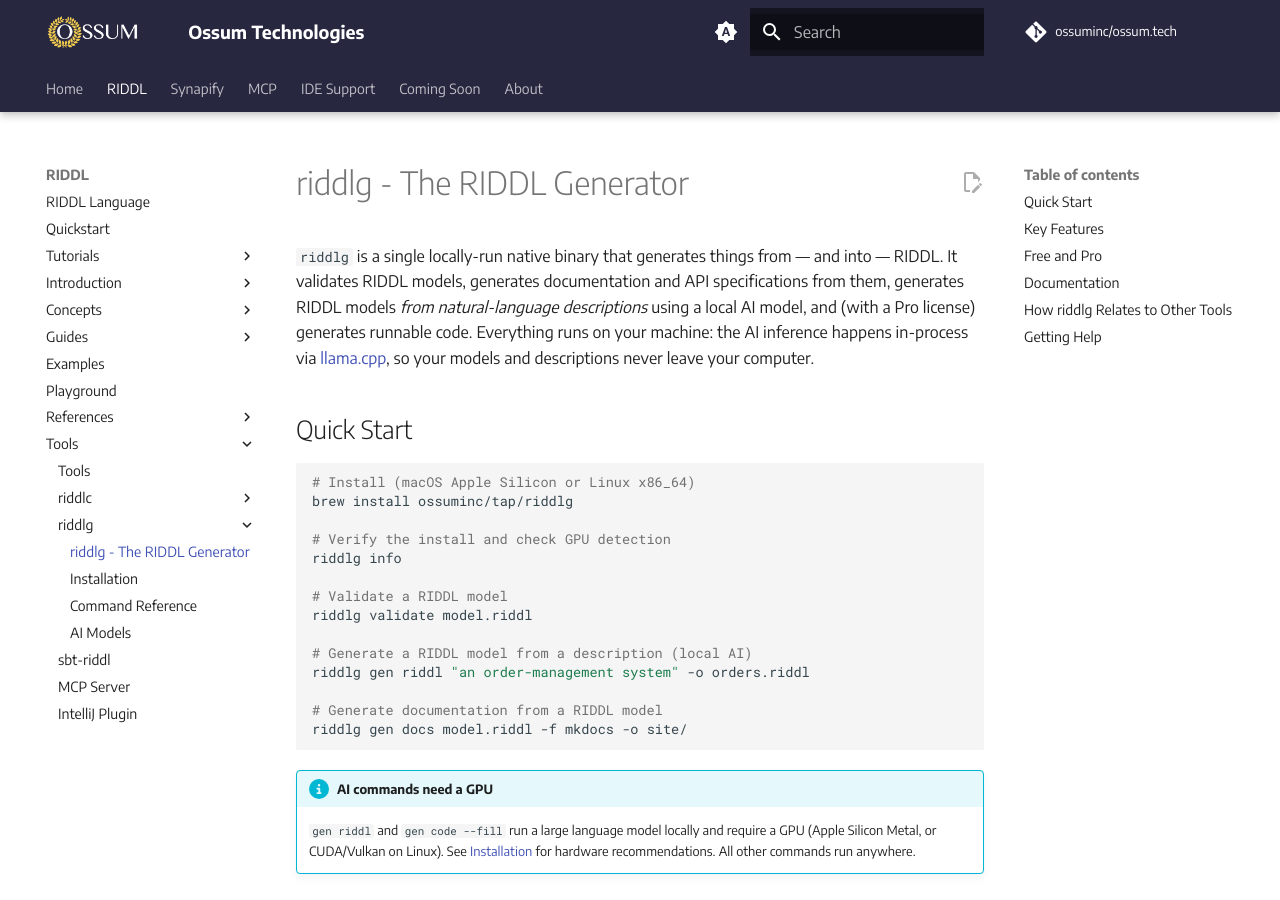
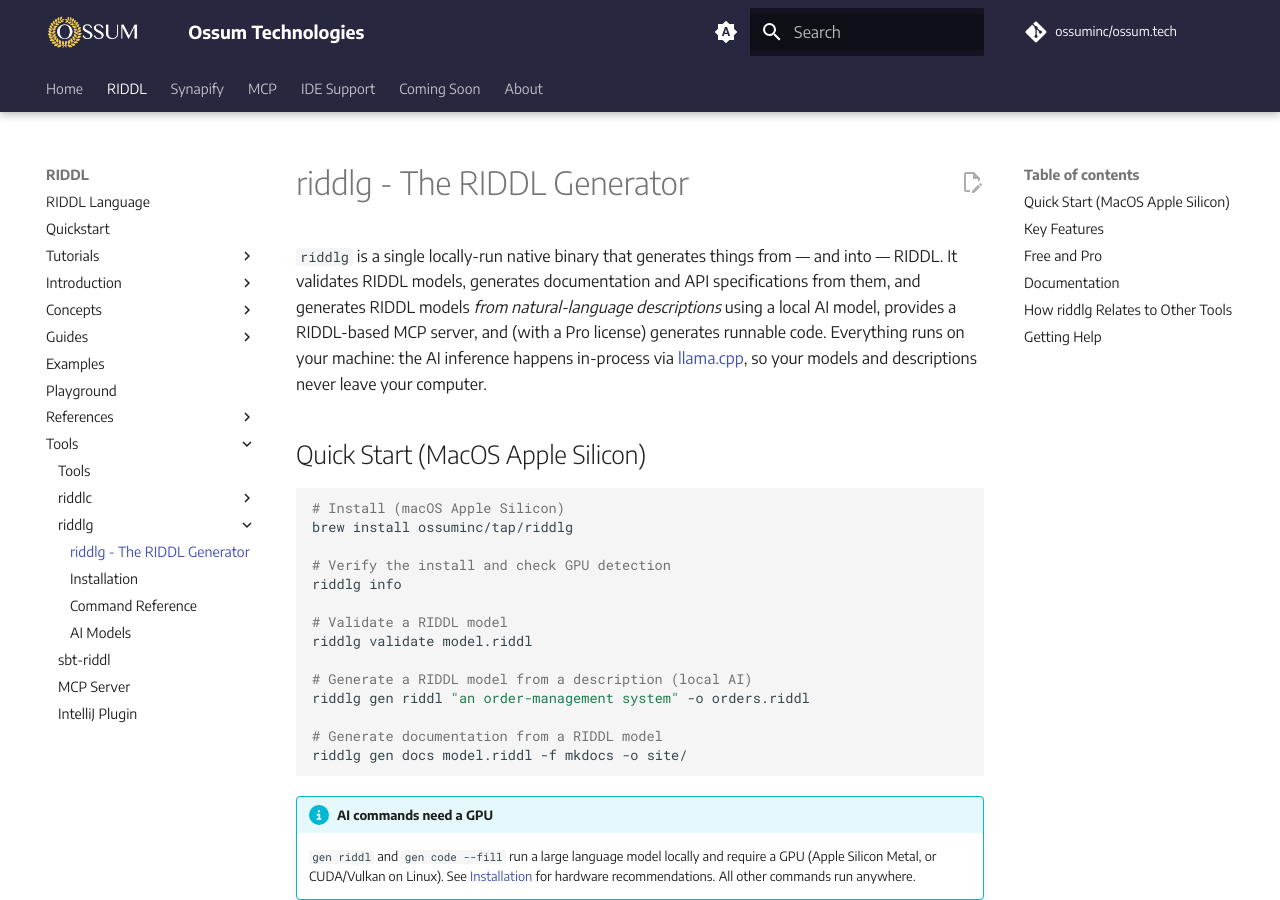
Before and after one commit to ossuminc/ossum.tech, an MkDocs documentation site: the page built from docs/riddl/tools/riddlg/index.md, in a window 1280 px wide and 900 px high. Built offline with MkDocs 1.6.1 and Material for MkDocs 9.7.7, drawn with Linux system fonts in a browser that asks for light colours; comment, search, counter and statistics services are not loaded; some of the changed text lies outside the part shown.

Commit message:
Revise `riddlg` documentation and installation details
Updated the description of the `riddlg` tool, added details about the RIDDL-based MCP server, and specified the installation instructions for macOS Apple Silicon.

````diff
--- a/docs/riddl/tools/riddlg/index.md
+++ b/docs/riddl/tools/riddlg/index.md
@@ -7,16 +7,17 @@
 
 `riddlg` is a single locally-run native binary that generates things from — and
 into — RIDDL. It validates RIDDL models, generates documentation and API
-specifications from them, generates RIDDL models *from natural-language
-descriptions* using a local AI model, and (with a Pro license) generates
-runnable code. Everything runs on your machine: the AI inference happens
+specifications from them, and generates RIDDL models *from natural-language
+descriptions* using a local AI model, provides a RIDDL-based MCP server,
+and (with a Pro license) generates runnable code.
+Everything runs on your machine: the AI inference happens
 in-process via [llama.cpp](https://github.com/ggml-org/llama.cpp), so your
 models and descriptions never leave your computer.
 
-## Quick Start
+## Quick Start (MacOS Apple Silicon)
 
 ```bash
-# Install (macOS Apple Silicon or Linux x86_64)
+# Install (macOS Apple Silicon)
 brew install ossuminc/tap/riddlg
 
 # Verify the install and check GPU detection
@@ -68,7 +69,7 @@
 | [Command Reference](command-reference.md) | Every command and option, with examples |
 | [AI Models](models.md) | The default model, downloading alternatives, and sizing for your hardware |
 
-## How riddlg Relates to Other Tools
+## How `riddlg` Relates to Other Tools
 
 - [`riddlc`](../riddlc/index.md) is the open-source compiler: validation
   only. `riddlg` includes the same validation and adds generation.
````
